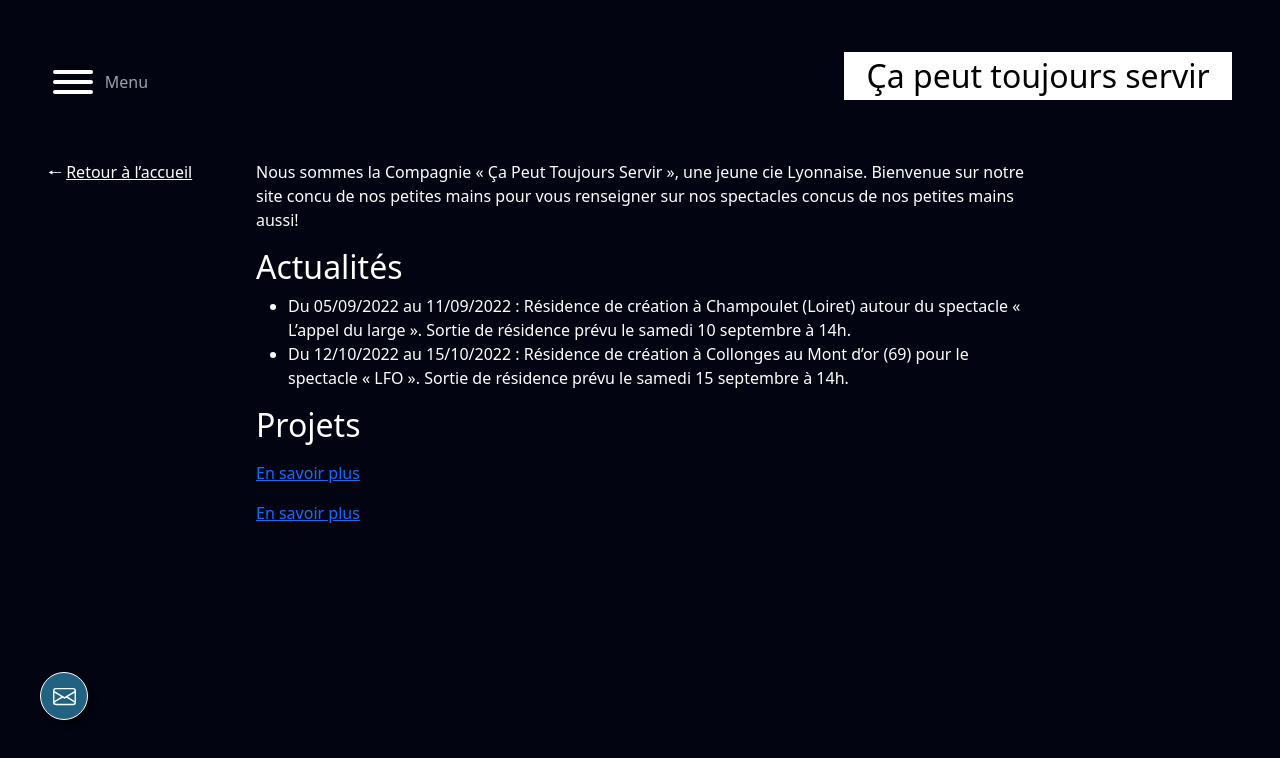
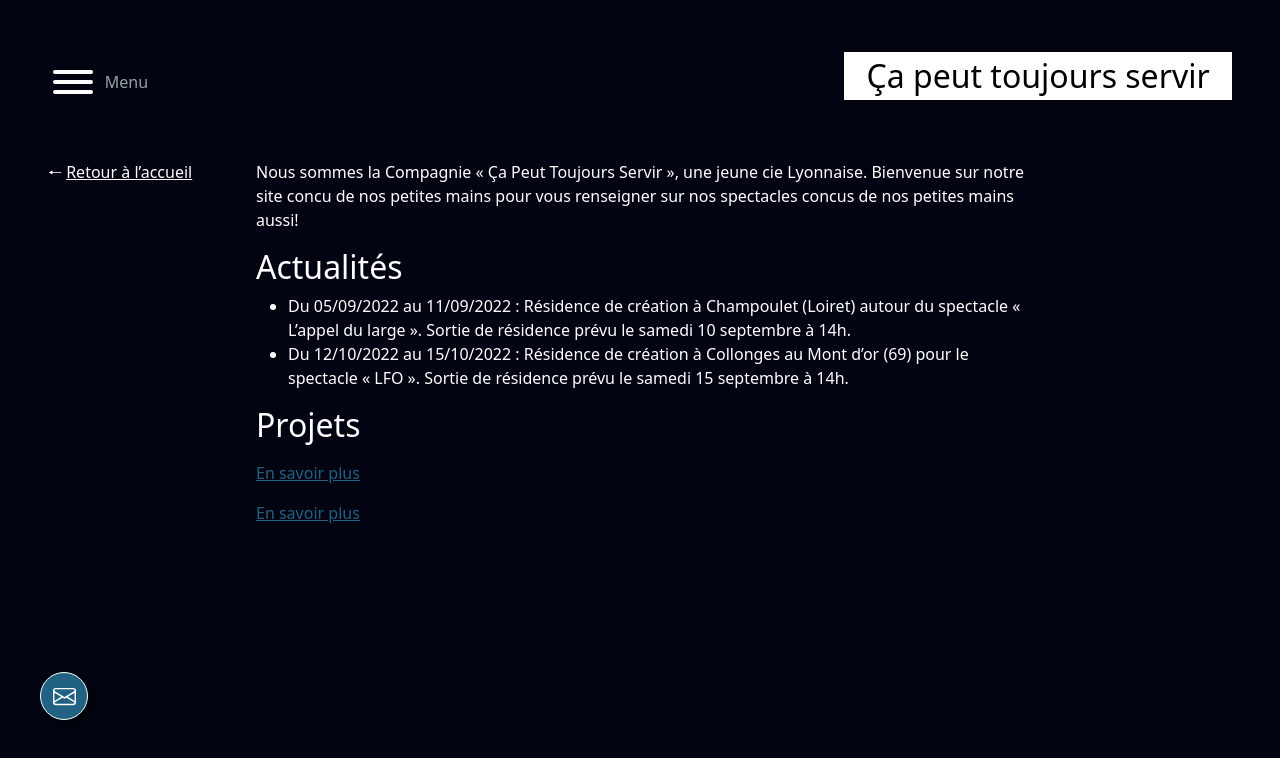
Before and after one commit to TomDep/ca-peut-toujours-servir, a Next.js app: page / in a window 1280 px wide. Shown: the top 758 px of the page. Built offline with nearby package versions, Linux system fonts and the light colour scheme.

Commit message:
Setting color for links

```diff
--- a/styles/globals.css
+++ b/styles/globals.css
@@ -12,3 +12,7 @@ h1::selection, h2::selection, h3::selection {
   color: #216282;
   background-color: white;
 }
+
+a {
+  color: #216282;
+}
```
